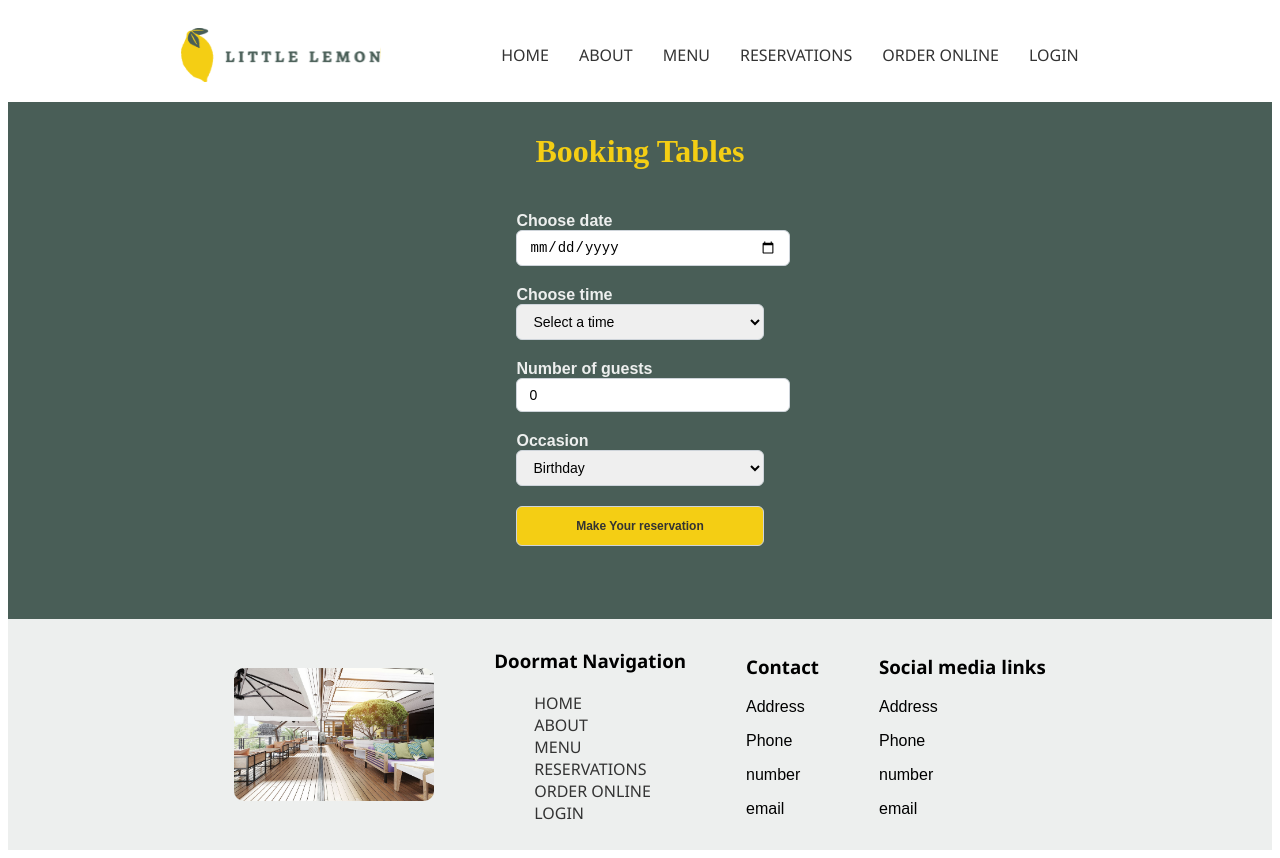
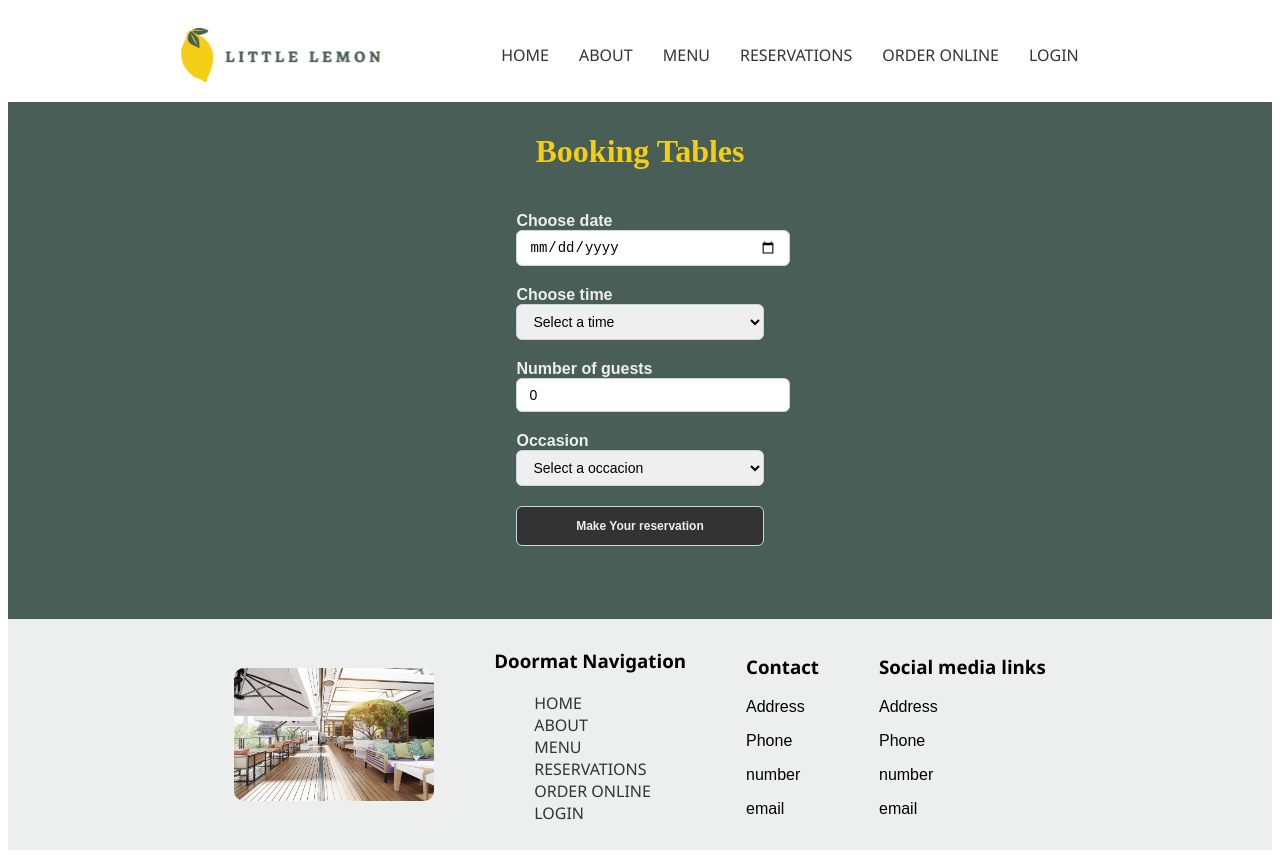
Before and after one commit to alan911001/Little-lemon, a React (Create React App) app: page /booking in a window 1280 px wide. Built offline with nearby package versions, Linux system fonts and the light colour scheme.

Commit message:
Validacion de formulario

```diff
--- a/src/App.css
+++ b/src/App.css
@@ -70,6 +70,20 @@ button,
   border-radius: 6px;
   background-color: var(--primary_color_b);
   color: var(--highlight_color_b);
+  height: 40px;
+  vertical-align: middle;
+  text-align: center;
+}
+button:disabled,
+.btn:disabled {
+  display: inline-block;
+  cursor: default;
+  padding: 10px 16px;
+  font-size: 12px;
+  font-weight: bold;
+  border-radius: 6px;
+  background-color: var(--highlight_color_b);
+  color: var(--highlight_color_a);
   height: 40px;
   vertical-align: middle;
   text-align: center;
--- a/src/components/booking/BookingForm.jsx
+++ b/src/components/booking/BookingForm.jsx
@@ -1,7 +1,7 @@
 import { useNavigate } from "react-router-dom";
 import { submitAPI } from "../../data/api";
 import { useForm } from "../../hooks/useForm";
-import { useEffect } from "react";
+import { useEffect, useState } from "react";
 
 export const BookingForm = ({
   availableTimes,
@@ -13,13 +13,20 @@ export const BookingForm = ({
     date: "",
     time: "",
     guestNumber: 0,
-    occasion: "Birthday",
+    occasion: "",
   });
   const navigate = useNavigate();
+  const [formValid, setFormValid] = useState(false);
+
+  useEffect(() => {
+    setFormValid(date != "" && time != "" && guestNumber > 0 && occasion != "");
+  }, [date, time, guestNumber, occasion]);
 
   const handleDateChange = (event) => {
     onInputChange(event, false);
-    updateTimes(new Date(event.target.value));
+    if (event.target.name == "date") {
+      updateTimes(new Date(event.target.value));
+    }
   };
 
   const handleSubmit = (event) => {
@@ -38,6 +45,8 @@ export const BookingForm = ({
           type="date"
           id="date"
           name="date"
+          required
+          min={new Date().toISOString().split("T")[0]}
           value={date}
           onChange={handleDateChange}
         />
@@ -49,9 +58,12 @@ export const BookingForm = ({
           id="time"
           name="time"
           value={time}
-          onChange={(event) => onInputChange(event, false)}
+          required
+          onChange={handleDateChange}
         >
-          <option value="">Select a time</option>
+          <option value="" disabled>
+            Select a time
+          </option>
           {availableTimes.map((time) => (
             <option key={time} value={time}>
               {time}
@@ -64,13 +76,13 @@ export const BookingForm = ({
         <label htmlFor="guestNumber">Number of guests</label>
         <input
           type="number"
-          placeholder="1"
           min="1"
           max="10"
+          required
           id="guestNumber"
           name="guestNumber"
           value={guestNumber}
-          onChange={(event) => onInputChange(event, false)}
+          onChange={handleDateChange}
         />
       </div>
 
@@ -79,15 +91,24 @@ export const BookingForm = ({
         <select
           id="occasion"
           name="occasion"
+          required
           value={occasion}
-          onChange={(event) => onInputChange(event, false)}
+          onChange={handleDateChange}
         >
+          <option value="" disabled>
+            Select a occacion
+          </option>
           <option value="Birthday">Birthday</option>
           <option value="Anniversary">Anniversary</option>
         </select>
       </div>
 
-      <input type="submit" className="btn" value="Make Your reservation" />
+      <input
+        type="submit"
+        className="btn"
+        value="Make Your reservation"
+        disabled={!formValid}
+      />
     </form>
   );
 };
```
Also changed, not shown: 2 other files (tests, documents, lock files or other folders).
